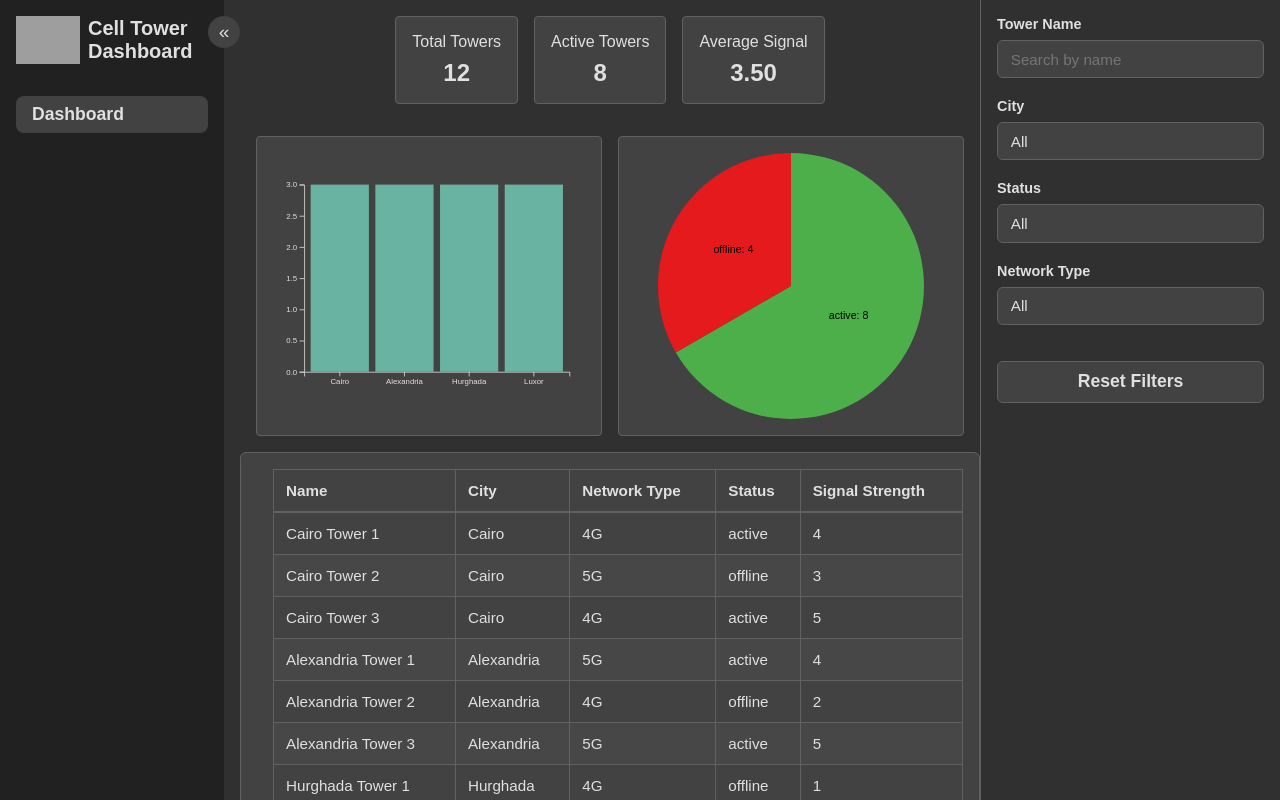
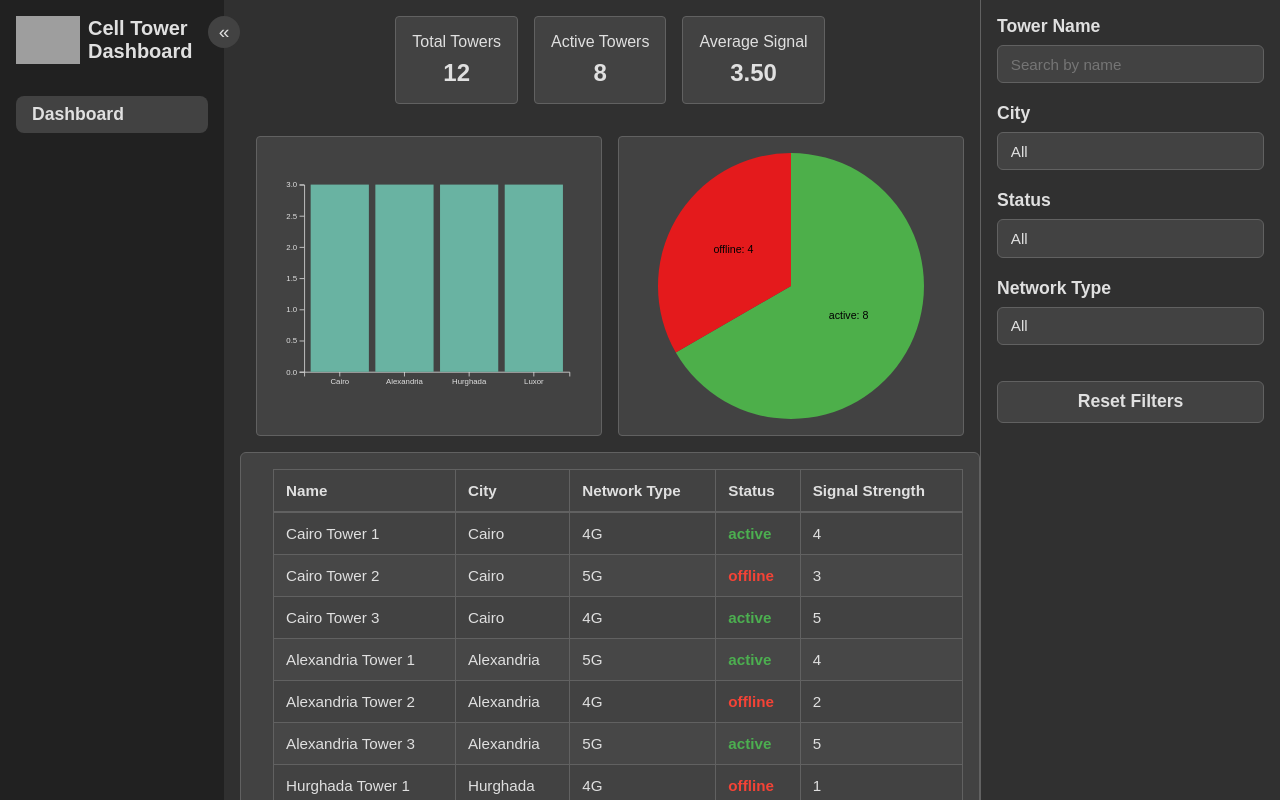
Before and after one commit to MadkoOour/ericsson-task, a React (Vite) app: page / in a window 1280 px wide. Shown: the top 800 px of the page. Built offline with nearby package versions, Linux system fonts and the light colour scheme; grey boxes are pictures that could not be loaded.

Commit message:
Enhance DataTable component with status styling and update Filters styles

```diff
--- a/src/components/DataTable.tsx
+++ b/src/components/DataTable.tsx
@@ -21,13 +21,15 @@ const DataTable = ({ data }:DataTableProps) => {
         </tr>
       </thead>
       <tbody>
-        {data.map(t => (
-          <tr key={t.id}>
-            <td>{t.name}</td>
-            <td>{t.city}</td>
-            <td>{t.networkType}</td>
-            <td>{t.status}</td>
-            <td>{t.signalStrength}</td>
+        {data.map(tower => (
+          <tr key={tower.id}>
+            <td>{tower.name}</td>
+            <td>{tower.city}</td>
+            <td>{tower.networkType}</td>
+            <td className={tower.status.toLowerCase() === 'active' ? 'status-active' : 'status-inactive'}>
+              {tower.status}
+            </td>
+            <td>{tower.signalStrength}</td>
           </tr>
         ))}
       </tbody>
--- a/src/styles/DataTable.scss
+++ b/src/styles/DataTable.scss
@@ -1,4 +1,4 @@
-@use './variables' as *;
+@use './variables'as *;
 
 .table-wrap {
   padding: 1rem;
@@ -30,6 +30,16 @@
     }
 
     tbody {
+      td.status-active {
+        color: $success-color;
+        font-weight: bold;
+      }
+
+      td.status-inactive {
+        color: $error-color;
+        font-weight: bold;
+      }
+
       tr {
         transition: background-color 0.2s ease;
 
@@ -57,3 +67,14 @@
   text-align: center;
   color: $text-color;
 }
+
+
+.status-active {
+  color: red;
+  font-weight: bold;
+}
+
+.status-inactive {
+  color: green;
+  font-weight: bold;
+}
--- a/src/styles/Filters.scss
+++ b/src/styles/Filters.scss
@@ -23,7 +23,7 @@
       label {
         margin-bottom: 0.5rem;
         font-weight: 600;
-        font-size: 0.9rem;
+        font-size: 1.1rem;
         color: $text-color;
       }
     }
--- a/src/styles/_variables.scss
+++ b/src/styles/_variables.scss
@@ -1,9 +1,11 @@
-$primary-color: #212121;   // dark grey for sidebar
-$secondary-color: #424242; // darker grey for accents
-$background-color: #303030; // main background
-$text-color: #e0e0e0;      // light grey text
-$card-bg: #424242;         // card backgrounds
-$card-border: #616161;     // card borders
+$primary-color: #212121;
+$secondary-color: #424242;
+$background-color: #303030;
+$text-color: #e0e0e0;
+$card-bg: #424242;
+$card-border: #616161;
 $breakpoint-md: 768px;
 $breakpoint-sm: 480px;
+$success-color: #4caf50;
+$error-color: #f44336;
 $font-hilda: 'Ericsson Hilda', Arial, sans-serif;
```
